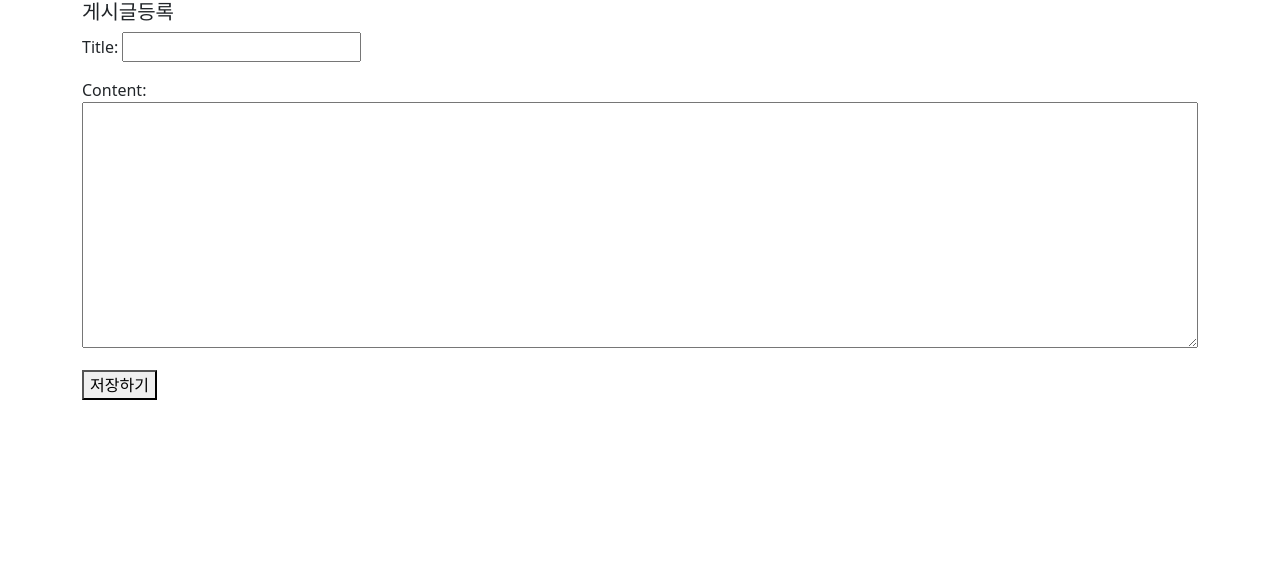
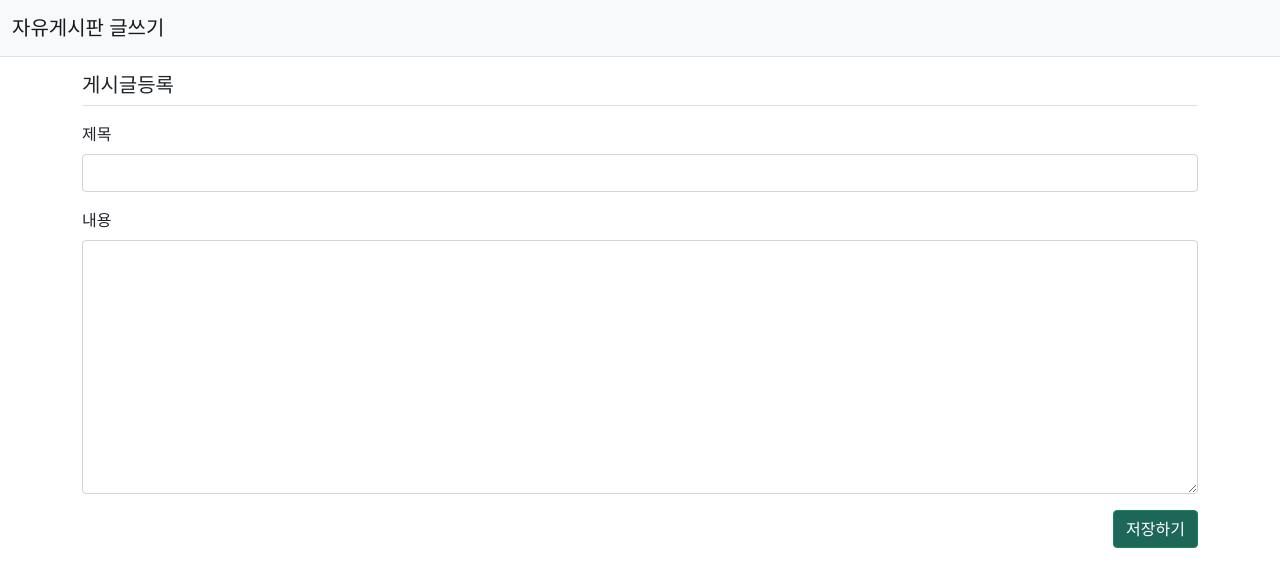
Before and after one commit to jungjh404/RED-orm, a Django app: page /dorms/free/context/create/ in a window 1280 px wide. Shown: the top 587 px of the page. Run offline with Django 4.2, Linux system fonts and the light colour scheme; a user stored in the database is signed in; some libraries are stand-ins or nearby versions.

Commit message:
Update free_context_form.html

```diff
--- a/my_dorms/templates/dorms/free_context_form.html
+++ b/my_dorms/templates/dorms/free_context_form.html
@@ -1,11 +1,46 @@
-{% extends 'dorms/base.html' %}
+{% extends './base.html' %}
 {% block content %}
+
+<nav class="navbar navbar-expand-sm navbar-light bg-light border-bottom">
+    <div class="container-fluid">
+        <a class="navbar-brand" href="">자유게시판 글쓰기</a>
+        <ul class="navbar-nav">
+
+            </ul>
+    </div>
+</nav>
+
 <div class = "container">
-  <h5>게시글등록</h5>
+  <h5 class="my-3 border-bottom pb-2">게시글등록</h5>
   <form method="post">
     {% csrf_token %}
-    {{ form.as_p}}
-    <button type="submit">저장하기</button>
+    <!-- 오류표시 Start -->
+    {% if form.errors %}
+    <div class="alert alert-danger" role="alert">
+      {% for field in form %}
+      {% if field.errors %}
+      <div>
+        <strong>{{ field.label }}</strong>
+        {{ field.errors }}
+      </div>
+      {% endif %}
+      {% endfor %}
+    </div>
+    {% endif %}
+    <!-- 오류표시 End -->
+    <div class="mb-3">
+      <label for="title" class="form-label">제목</label>
+      <input type="text" class="form-control" name="title" id="title"
+                   value="{{ form.title.value|default_if_none:'' }}">
+    </div>
+    <div class="mb-3">
+      <label for="content" class="form-label">내용</label>
+      <textarea class="form-control" name="content"
+                      id="content" rows="10">{{ form.content.value|default_if_none:'' }}</textarea>
+    </div>
+    <div class="position-relative">
+      <button style="background-color: #1c6758;" type="submit" class="btn btn-success position-absolute end-0">저장하기</button>
+    </div>
   </form>
 </div>
 {% endblock %}
```
